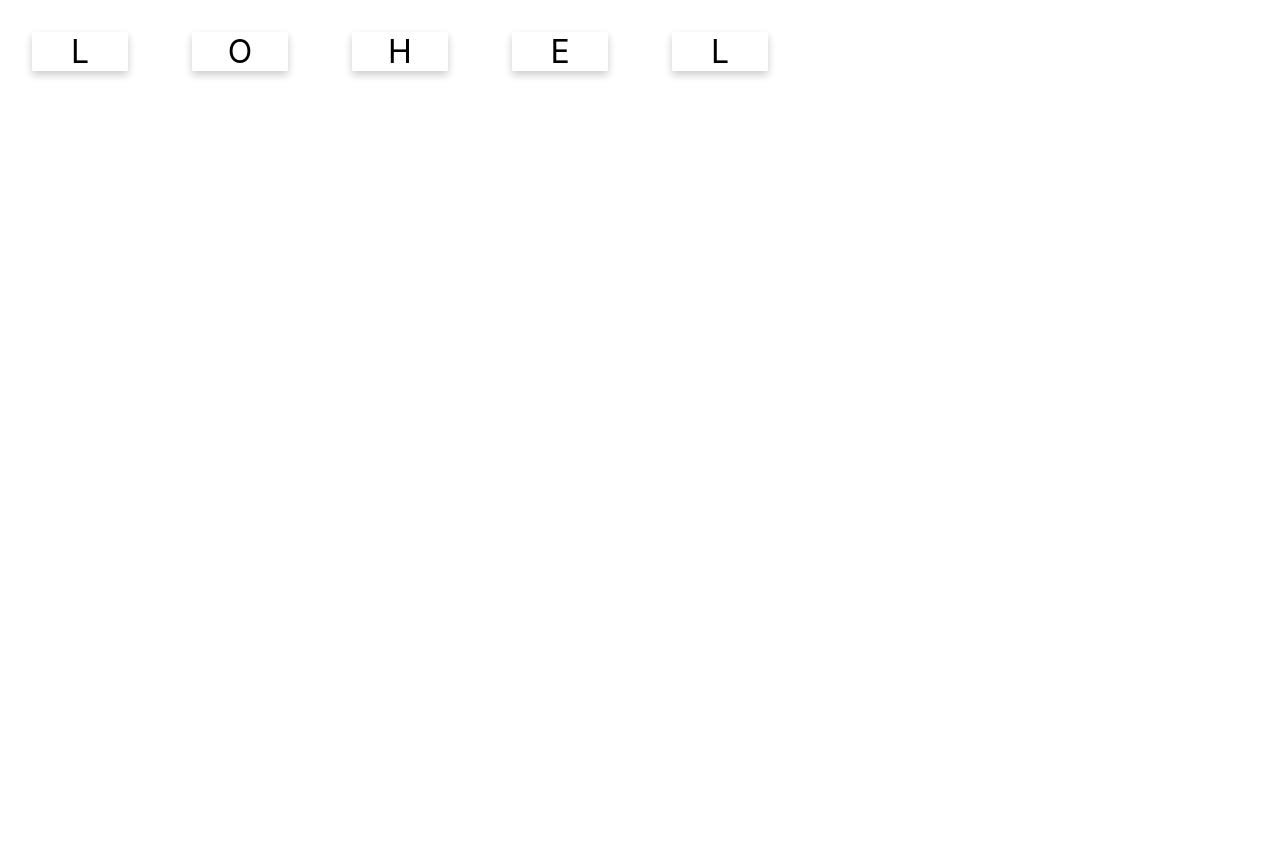
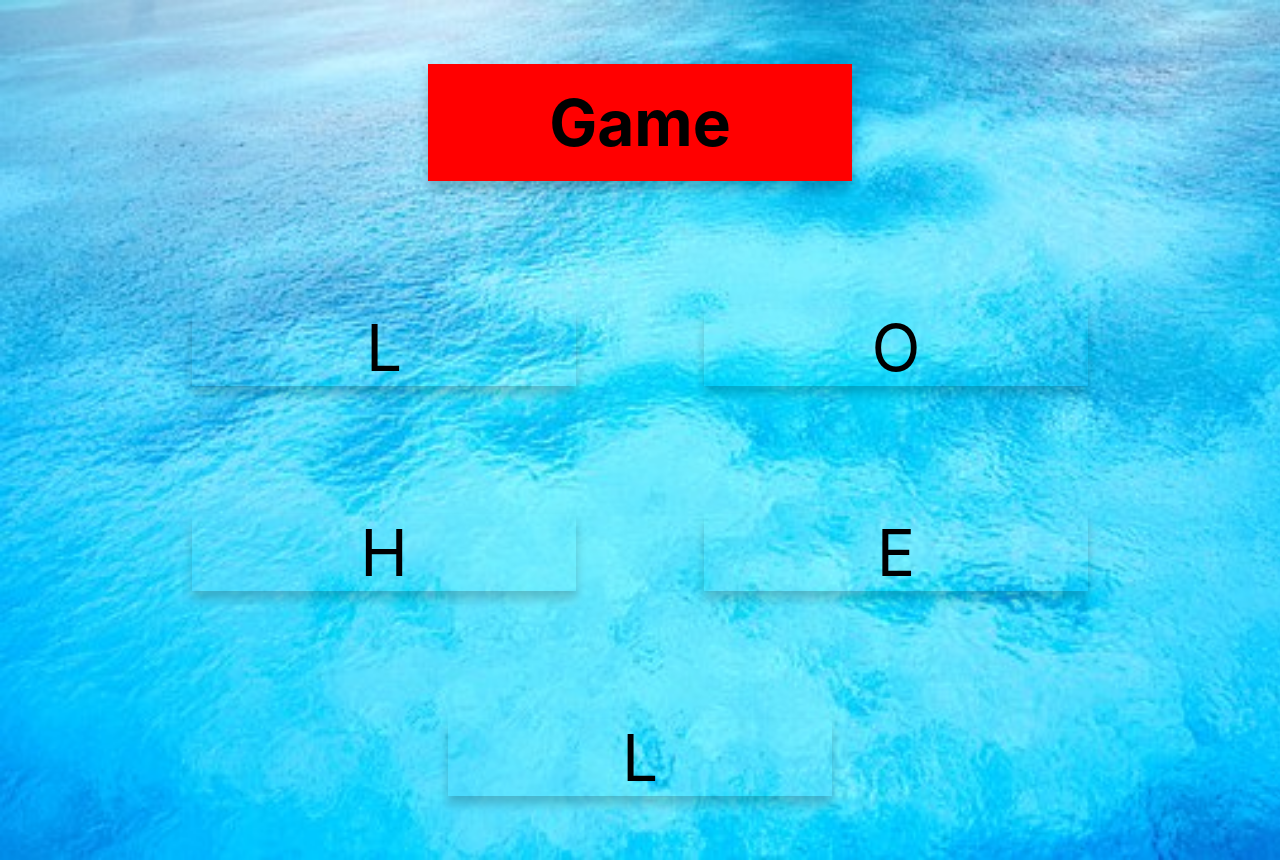
Before and after one commit to Gampanart111440/React-app, a React (Create React App) app: page / in a window 1280 px wide. Before the commit the page ends 800 px from the top, so only its background shows below. Built offline with nearby package versions, Linux system fonts and the light colour scheme.

Commit message:
:pen:css

```diff
--- a/src/App.css
+++ b/src/App.css
@@ -1,13 +1,63 @@
+html {
+  text-align: center;
+}
+body{
+  background-image: url("./bg.jpg");
+  background-size: cover;
+}
 .activeCard {
-  color: red;
-  background: pink;
+  color:#00FF00;
+  background: #FFFF00;
  }
 .card {
   display: inline-block;
   text-align: center;
-  width: 3em;
-  font-size: 2em;
-  box-shadow: 0 4px 8px 0 rgba(0,0,0,0.2);
+  width: 6em;
+  font-size: 4em;
+  box-shadow: 0 8px 10px 0 rgba(0,0,0,0.2);
   margin: 1em;
   user-select: none;
  }
+ .card1 {
+  display: inline-block;
+  text-align: center;
+  width: 6em;
+  font-size: 4em;
+  box-shadow: 0 8px 10px 0 rgba(0,0,0,0.2);
+  background-color:#ff8000;
+  margin: 1em;
+  user-select: none;
+ }
+ .card2 {
+  display: inline-block;
+  text-align: center;
+  width: 6em;
+  font-size: 4em;
+  box-shadow: 0 8px 10px 0 rgba(0,0,0,0.2);
+  background-color:#59b40e;
+  padding: 20px;
+  margin: 1em;
+  user-select: none;
+ }
+ .card3 {
+  display: inline-block;
+  text-align: center;
+  width: 6em;
+  font-size: 4em;
+  box-shadow: 0 8px 10px 0 rgba(0,0,0,0.2);
+  background-color:#F0F;
+  padding: 20px;
+  margin: 1em;
+  user-select: none;
+ }
+ .card4 {
+  display: inline-block;
+  text-align: center;
+  width: 6em;
+  font-size: 4em;
+  box-shadow: 0 8px 10px 0 rgba(0,0,0,0.2);
+  background-color:#F00;
+  padding: 20px;
+  margin: 1em;
+  user-select: none;
+ }
--- a/src/WordCard.js
+++ b/src/WordCard.js
@@ -44,6 +44,7 @@ export default class WordCard extends Component {
 
         return (
             <div>
+                <h1 className= "card4">Game</h1>
                 <div>
                     {Array.from(this.state.chars).map((c, i) => <CharacterCard value={c} key={i} attempt={this.state.attempt}
                         activationHandler={this.activationHandler} />
@@ -51,13 +52,13 @@ export default class WordCard extends Component {
                 </div>
                 <div>
                     {this.state.name.map((word, i) =>
-                        <div key={i} className="card">
+                        <div key={i} className= "card1">
                             {word}
                         </div>
                     )}
                 </div>
-                {this.state.name.join("") === this.state.word ? <div> <h1>ถูกต้องครับพี่น้อง</h1></div> : ''}
-                {this.state.name.join("") !== this.state.word && this.state.attempt === 3 ? <div> <h1>ผิดนะเอาใหม่ได้เสมอนะ</h1></div> : ''}
+                {this.state.name.join("") === this.state.word ? <div> <h1 className= "card2">ถูกต้องแล้วพี่น้อง</h1></div> : ''}
+                {this.state.name.join("") !== this.state.word && this.state.attempt === 3 ? <div> <h1 className= "card2">ผิดนะเอาใหม่ได้เสมอนะ</h1></div> : ''}
             </div>
         );
     }
```
